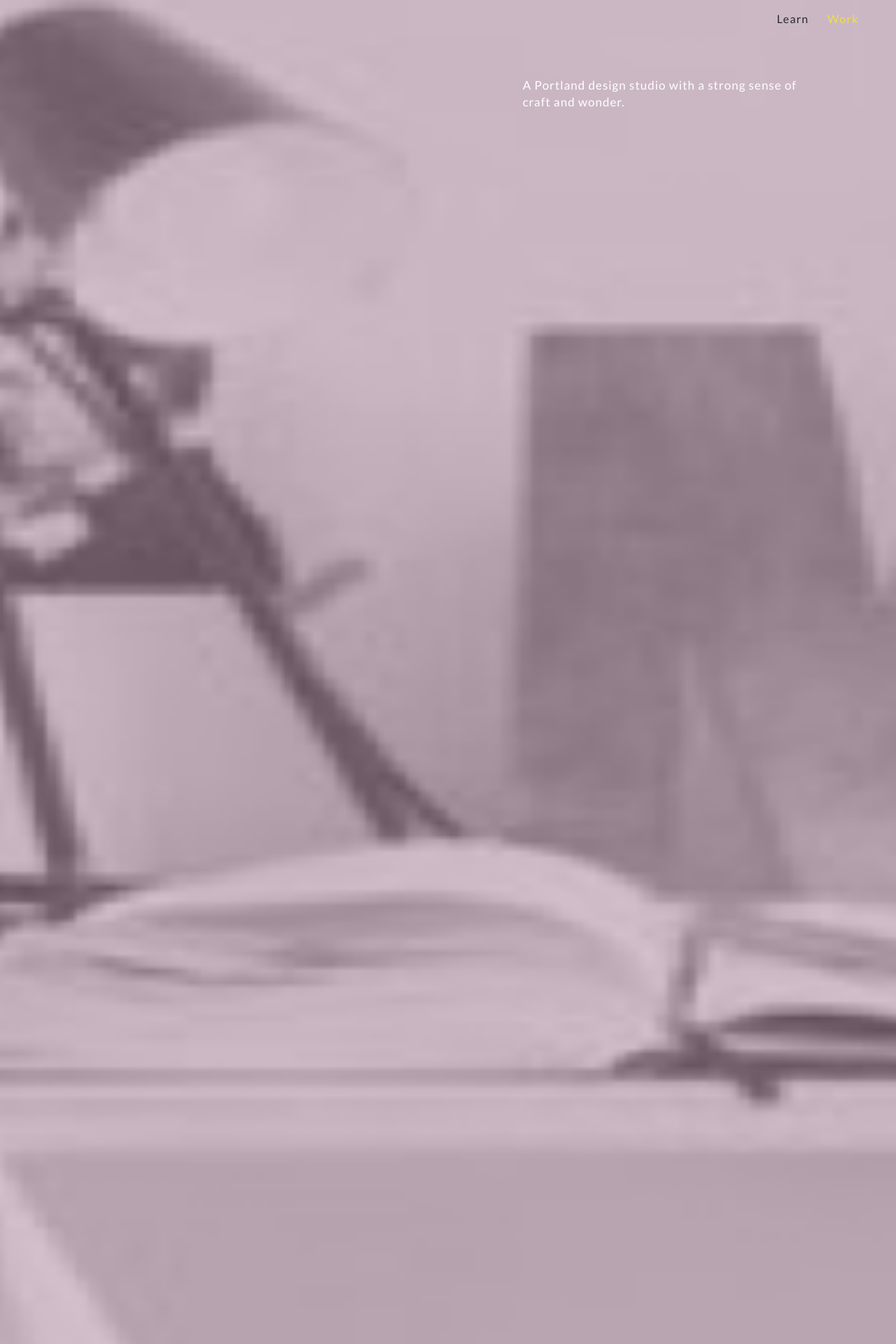
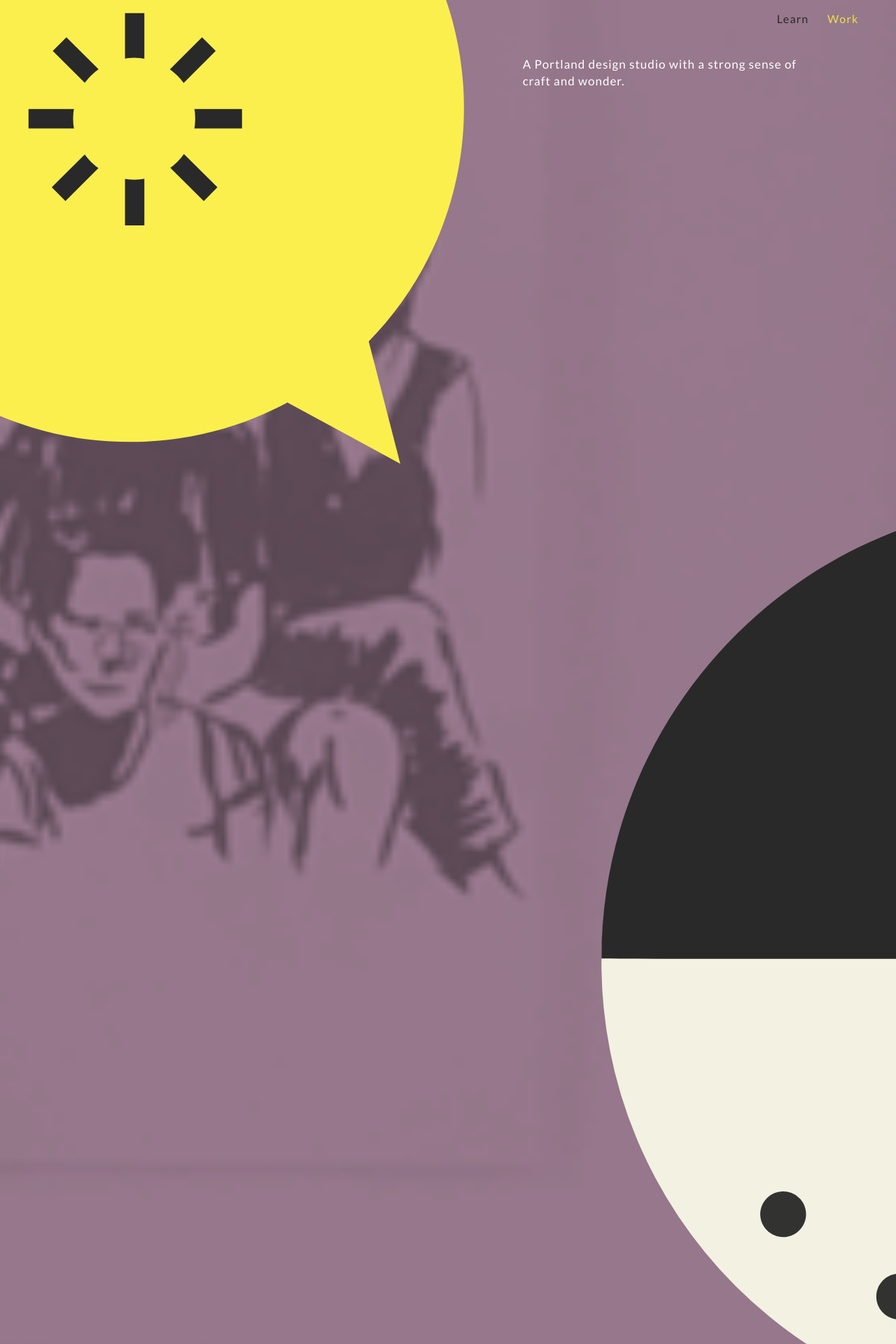
Before and after one commit to dontwakebrannan/protistdesign, a Jekyll site: the page built from work/index.html, in a window 1280 px wide. Shown: the top 1920 px of the page at 70% size. Built offline with Jekyll 4.4.1, drawn with Linux system fonts in a browser that asks for light colours; some web fonts are replaced.

Commit message:
updated work assets

```diff
--- a/_sass/module.scss
+++ b/_sass/module.scss
@@ -146,7 +146,7 @@ main {
   @include grid-push(1, $full-bleed);
   text-align: center;
   @include grid-media($full-bleed) {
-    margin-top: $header-height;
+    margin-top: 40px;
     @include grid-column(4, $full-bleed);
     @include grid-push(7, $full-bleed);
     text-align: left;
@@ -219,7 +219,7 @@ header[role=banner].work-banner {
       transform: translateZ(-1px) scale(2);
       background-image: url('../images/work-shapes.svg');
       background-position: bottom;
-      background-size: contain;
+      background-size: cover;
     }
     &:before {
       top: 0;
@@ -227,7 +227,7 @@ header[role=banner].work-banner {
       bottom: 0;
       left: 0;
       transform: translateZ(-2px) scale(3);
-      background-image: url('../images/work-cover-bg.png');
+      background-image: url('../images/work-cover-bg2.png');
       background-position: center;
       background-repeat: no-repeat;
       background-size: cover;
```
Also changed, not shown: images/work-cover-bg.png, images/work-cover-bg2.png (added), images/work-shapes.svg.
